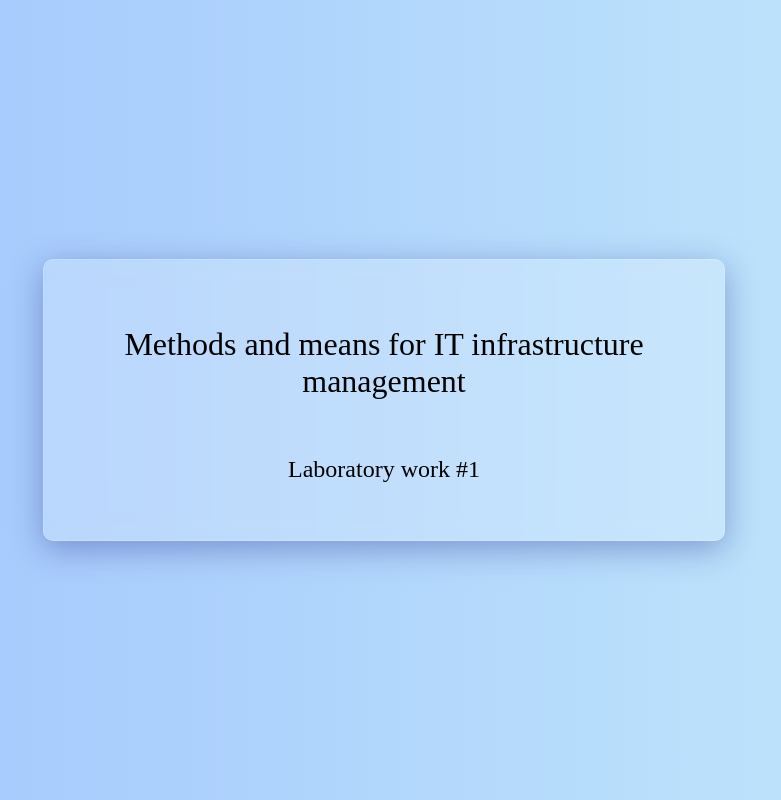
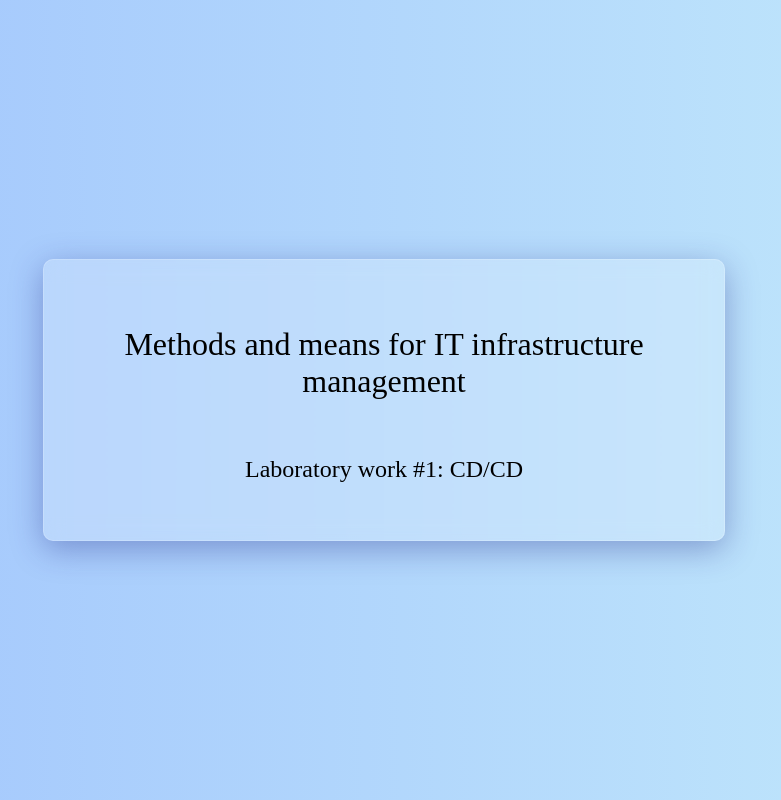
Before and after one commit to nchopyk/infrastructure-management, a plain HTML site: page index.html in a window 1280 px wide. Shown: the whole page, without its empty margins (256-1037 px from the left). Drawn offline with Linux system fonts and the light colour scheme.

Commit message:
CI/CD test

```diff
--- a/index.html
+++ b/index.html
@@ -7,7 +7,7 @@
 <body>
 <div class="glass-rectangle">
     <p class="large-text">Methods and means for IT infrastructure management</p>
-    <p class="small-text">Laboratory work #1</p>
+    <p class="small-text">Laboratory work #1: CD/CD</p>
 </div>
 </body>
 </html>
```
